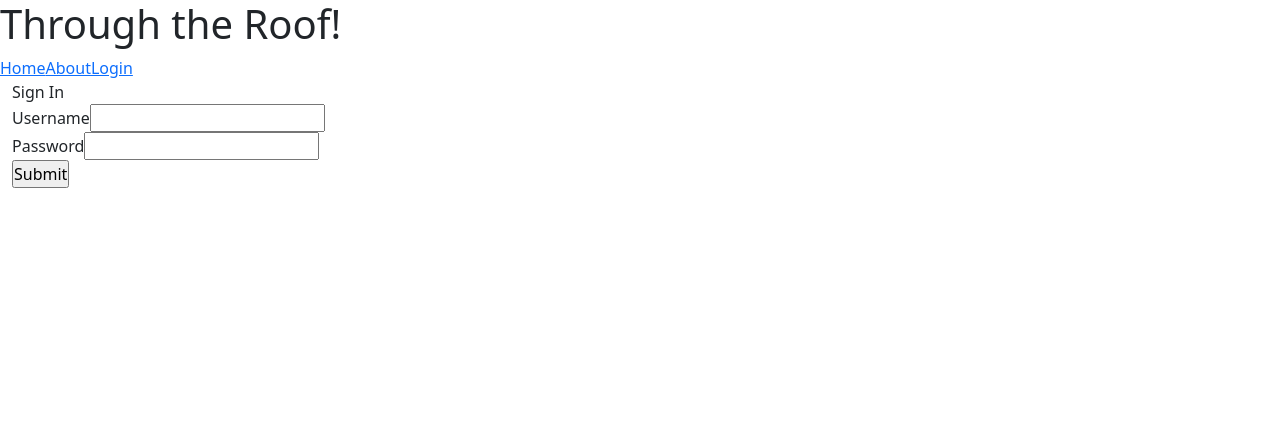
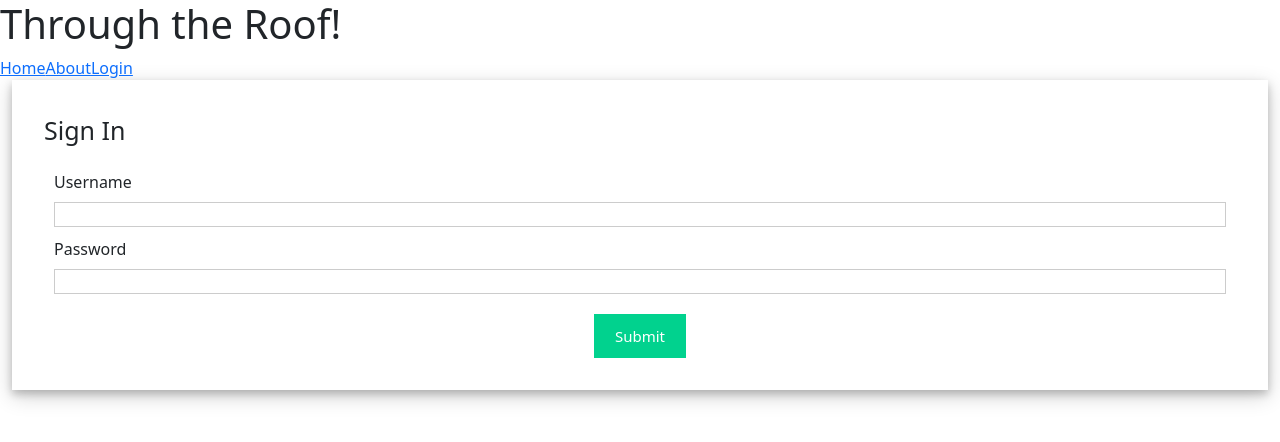
Before and after one commit to WeeHorse/through-the-roof, a React (Create React App) app in the folder ReactFrontend/: page /login in a window 1280 px wide. Shown: the top 442 px of the page. Built offline with nearby package versions, Linux system fonts and the light colour scheme; data requests are answered from the project's data file.

Commit message:
created temp css for login

```diff
--- a/ReactFrontend/src/components/UserLogin.js
+++ b/ReactFrontend/src/components/UserLogin.js
@@ -1,5 +1,5 @@
 import React, { useState } from "react";
-import "../index.css";
+import "../style_login_temp.css";
 
 function UserLogin() {
 
@@ -71,7 +71,7 @@ function UserLogin() {
   );
 
   return (
-    <div className="app">
+    <div className="user-login">
       <div className="login-form">
         <div className="title">Sign In</div>
         {isSubmitted ? <div>User is successfully logged in</div> : renderForm}
--- /dev/null
+++ b/ReactFrontend/src/style_login_temp.css
@@ -0,0 +1,63 @@
+.app {
+    font-family: sans-serif;
+    display: flex;
+    align-items: center;
+    justify-content: center;
+    flex-direction: column;
+    gap: 20px;
+    height: 100vh;
+    font-family: Cambria, Cochin, Georgia, Times, "Times New Roman", serif;
+    background-color: #f8f9fd;
+  }
+
+  input[type="text"],
+  input[type="password"] {
+    height: 25px;
+    border: 1px solid rgba(0, 0, 0, 0.2);
+  }
+
+  input[type="submit"] {
+    margin-top: 10px;
+    cursor: pointer;
+    font-size: 15px;
+    background: #01d28e;
+    border: 1px solid #01d28e;
+    color: #fff;
+    padding: 10px 20px;
+  }
+
+  input[type="submit"]:hover {
+    background: #6cf0c2;
+  }
+
+  .button-container {
+    display: flex;
+    justify-content: center;
+  }
+
+  .login-form {
+    background-color: white;
+    padding: 2rem;
+    box-shadow: 0 4px 8px 0 rgba(0, 0, 0, 0.2), 0 6px 20px 0 rgba(0, 0, 0, 0.19);
+  }
+
+  .list-container {
+    display: flex;
+  }
+
+  .error {
+    color: red;
+    font-size: 12px;
+  }
+
+  .title {
+    font-size: 25px;
+    margin-bottom: 20px;
+  }
+
+  .input-container {
+    display: flex;
+    flex-direction: column;
+    gap: 8px;
+    margin: 10px;
+  }
```
